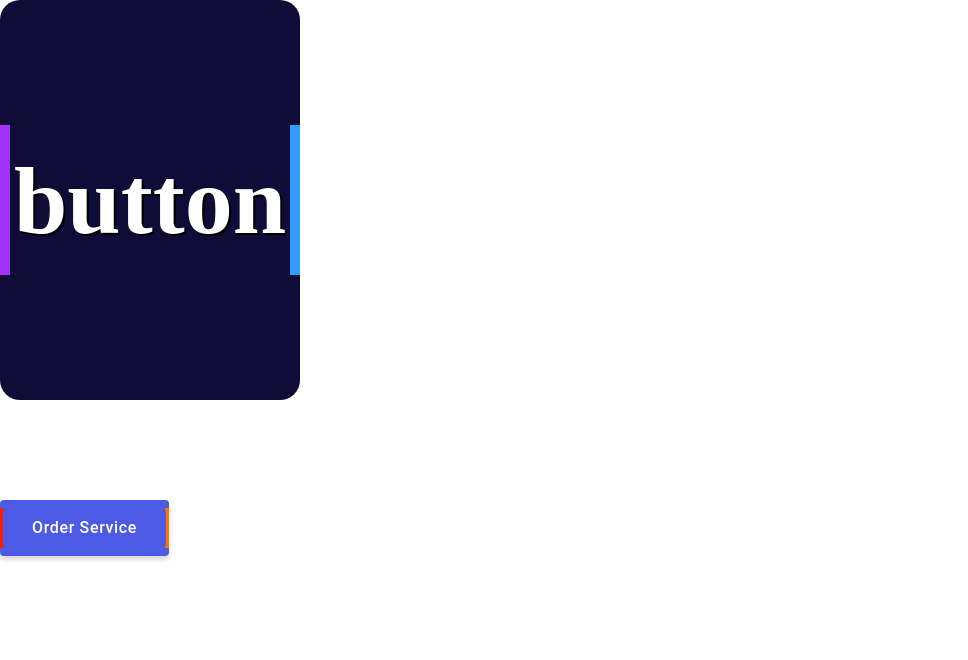
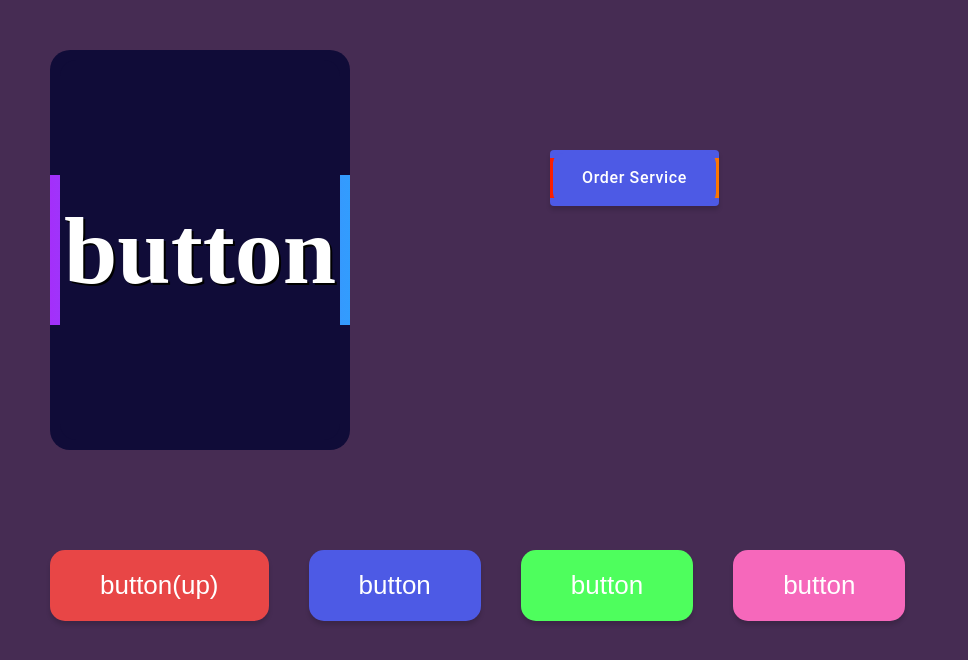
Before and after one commit to YK9968/custom, a plain HTML site: page index.html in a window 1280 px wide. Shown: the whole page, without its empty margins (0-968 px from the left). Drawn offline with Linux system fonts and the light colour scheme.

Commit message:
add custom byn(up)

```diff
--- a/index.html
+++ b/index.html
@@ -8,14 +8,28 @@
   </head>
   <body>
     <!---------------------------------------------animation border------------------------------>
-    <div class="animation_border">
-      <div class="container">
-        <h2 class="custom-btn">button</h2>
+    <div class="animation-border-btn">
+      <div class="animation-border">
+        <div class="container">
+          <h2 class="custom-btn">button</h2>
+        </div>
+      </div>
+      <div class="box">
+        <button class="hero-button" type="button">
+          <span class="btn-text-rotate">Order Service</span>
+        </button>
       </div>
     </div>
-    <div class="box">
-      <button class="hero-button" type="button"><span class="btn-text-rotate">Order Service</span></button>
+    <!--------------------------------------------- /animation border------------------------------>
+    <!-- ------------------------------------------move button------------------------------------ -->
+
+    <div class="move-btn">
+      <button class="move-button red" type="button">button(up)</button>
+      <button class="move-button blue" type="button">button</button>
+      <button class="move-button green" type="button">button</button>
+      <button class="move-button pink" type="button">button</button>
     </div>
-    <!---------------------------------------------animation border------------------------------>
+
+    <!-- ------------------------------------------/move button------------------------------------ -->
   </body>
 </html>
--- a/style.css
+++ b/style.css
@@ -4,7 +4,8 @@
   box-sizing: border-box;
 }
 body {
-  background-color: white;
+  background-color: rgb(70, 44, 83);
+  padding: 50px 50px;
 }
 
 .container {
@@ -94,4 +95,45 @@ body {
 .btn-text-rotate {
   z-index: 2;
 }
-/* ======================================================= rotate border button =====================*/
+
+.animation-border-btn {
+  display: flex;
+  gap: 200px;
+  margin-bottom: 100px;
+}
+/* ======================================================= /rotate border button =====================*/
+
+/* ======================================== move button ======================================== */
+.move-btn {
+  display: flex;
+  gap: 40px;
+}
+
+.move-button {
+  padding: 20px 50px;
+  border-radius: 15px;
+  border: none;
+  color: #ffffff;
+  box-shadow: 0px 4px 4px 0px rgba(0, 0, 0, 0.15);
+  font-size: 26px;
+}
+
+.red {
+  background-color: #e84646;
+  transition: transform 1000ms;
+}
+
+.red:hover {
+  transform: translateY(-25px);
+  transition: transform 250ms;
+}
+
+.blue {
+  background-color: #4d5ae5;
+}
+.green {
+  background-color: #4efe5d;
+}
+.pink {
+  background-color: #f668bb;
+}
```
